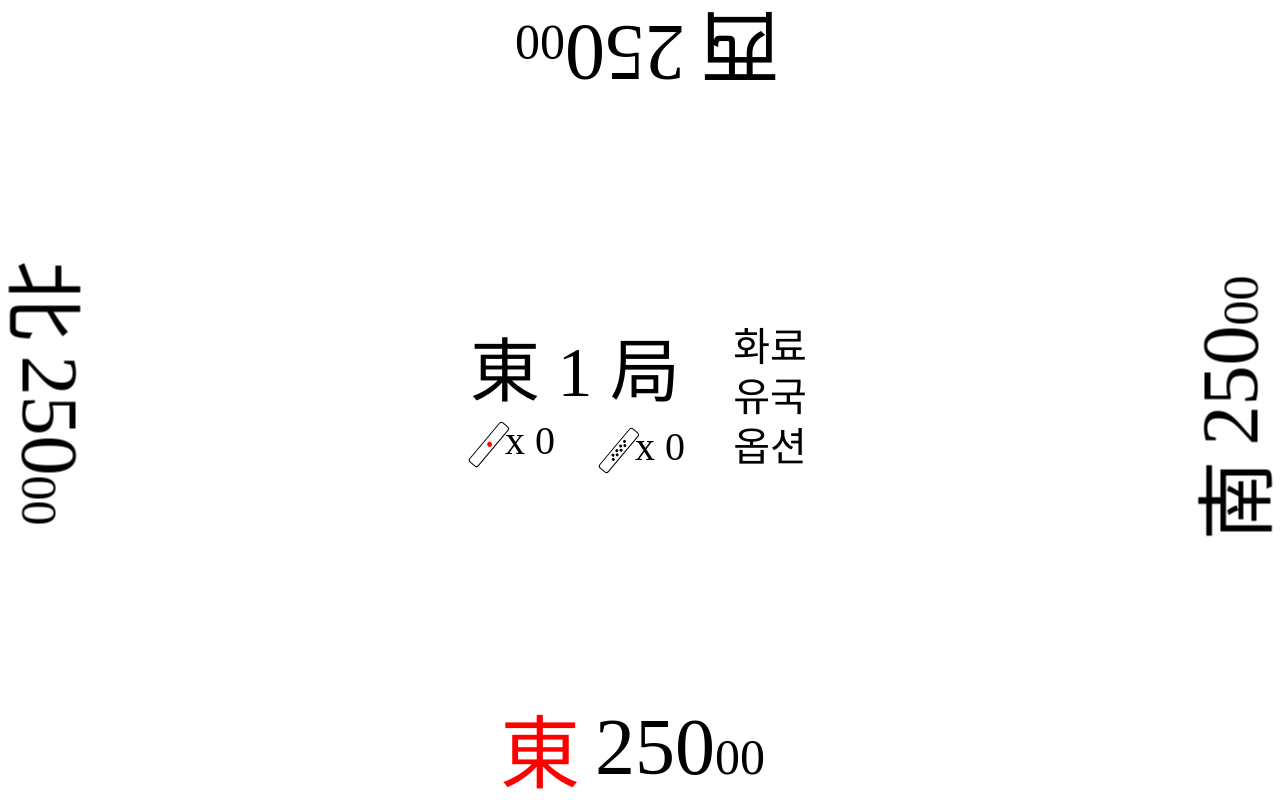
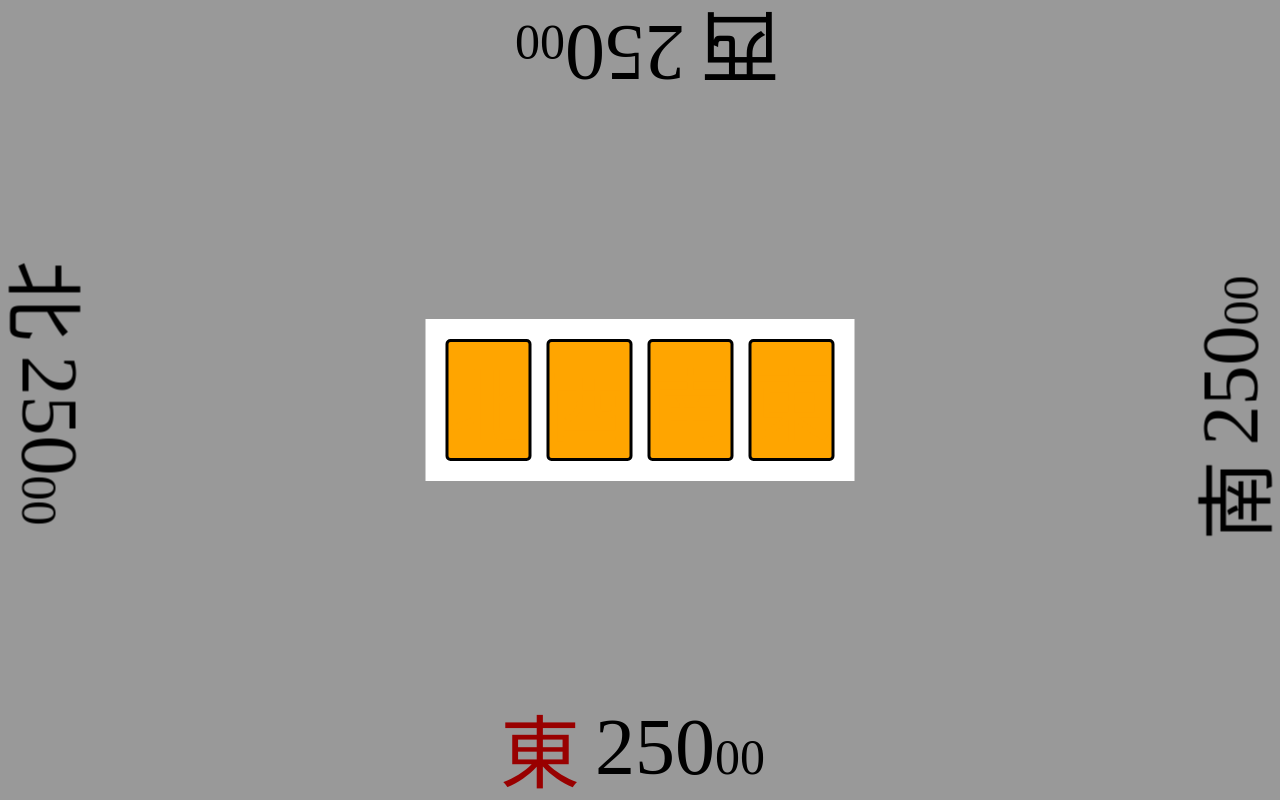
Before and after one commit to he1fire/vue-test, a Vue app: page / in a window 1280 px wide. Built offline with nearby package versions, Linux system fonts and the light colour scheme.

Commit message:
add randomSeat modal

```diff
--- a/src/App.vue
+++ b/src/App.vue
@@ -36,11 +36,20 @@ export default {
       roundStatus: "", // 라운드 형태 - 론 쯔모 일반유국 특수유국
       diceValue: [1, 6], // 주사위 값
       isWall: [false, false, false, false], // 주사위 값에 따른 패산방향
+      randomSeats: ["東", "南", "西", "北"], // 랜덤 타일값
       optMinusRiichi: false, // 음수리치 옵션
       optRoundMangan: false, // 절상만관 옵션
       modal: false, // 모달창 활성화
       modalType: "", // 모달창 종류
     };
+  },
+  mounted() {
+    // 자리 선택 창
+    for (let i=3;i>0;i--){
+      let j=Math.floor(Math.random()*(i+1));
+      [this.randomSeats[i], this.randomSeats[j]]=[this.randomSeats[j], this.randomSeats[i]];
+    }
+    this.showModal('choose_seat');
   },
   methods: {
     /**전체화면 활성화/비활성화*/
@@ -48,23 +57,23 @@ export default {
       const element=document.documentElement;
       if (!document.fullscreenElement) {
         if (element.requestFullscreen)
-          return element.requestFullscreen()
+          return element.requestFullscreen();
         if (element.webkitRequestFullscreen)
-          return element.webkitRequestFullscreen()
+          return element.webkitRequestFullscreen();
         if (element.mozRequestFullScreen)
-          return element.mozRequestFullScreen()
+          return element.mozRequestFullScreen();
         if (element.msRequestFullscreen)
-          return element.msRequestFullscreen()
+          return element.msRequestFullscreen();
       }
       else {
         if (document.exitFullscreen)
-          return document.exitFullscreen()
+          return document.exitFullscreen();
         if (document.webkitCancelFullscreen)
-          return document.webkitCancelFullscreen()
+          return document.webkitCancelFullscreen();
         if (document.mozCancelFullScreen)
-          return document.mozCancelFullScreen()
+          return document.mozCancelFullScreen();
         if (document.msExitFullscreen)
-          return document.msExitFullscreen()
+          return document.msExitFullscreen();
       }
     },
     /**리치 활성화/비활성화*/
@@ -459,6 +468,7 @@ export default {
     :roundStatus
     :diceValue
     :isWall
+    :randomSeats
     :modalType
     @show-modal="showModal"
     @hide-modal="hideModal"
--- a/src/components/graphics.vue
+++ b/src/components/graphics.vue
@@ -2,7 +2,7 @@
 export default {
   props: {
     kind: String,
-    value: Number,
+    value: [Number, String],
   },
   data(){
     return {
@@ -35,6 +35,7 @@ export default {
   <div class="renchan_circle_mini" style="margin: auto 0px 3px 0px;"></div>
   <div class="renchan_circle_mini" style="margin: 5px 0px auto 0px; visibility: hidden;"></div>
 </div>
+<!-- 주사위 -->
 <div v-else-if="kind==='dice'" class="container_dice">
   <div v-if="value===1" class="dice_circle" style="grid-area: _1; background-color: red;"></div>
   <div v-if="(value-2)%2===1" class="dice_circle" style="grid-area: _1;"></div>
@@ -44,8 +45,9 @@ export default {
   <div v-if="value>=4" class="dice_circle" style="grid-area: _5;"></div>
   <div v-if="value===6" class="dice_circle" style="grid-area: _6;"></div>
   <div v-if="value===6" class="dice_circle" style="grid-area: _7;"></div>
-
 </div>
+<!-- 바람 타일 -->
+<div v-else-if="kind==='tile'" class="tile" >{{ value }}</div>
 </template>
 
 <style scoped>
@@ -112,9 +114,17 @@ export default {
   margin: auto;
 }
 .dice_circle{
-  background-color:black;
-  width:5px;
-  height:5px;
-  border-radius:50%;
+  background-color: black;
+  width: 5px;
+  height: 5px;
+  border-radius: 50%;
+}
+
+/* 타일 */
+.tile{
+  color: orange;
+  background-color: orange;
+  border: 3px solid black;
+  border-radius:5px;
 }
 </style>
--- a/src/components/modal.vue
+++ b/src/components/modal.vue
@@ -19,6 +19,7 @@ export default {
     roundStatus: String,
     diceValue: Array,
     isWall: Array,
+    randomSeats: Array,
     modalType: String,
   },
   emits: ['show-modal', 'hide-modal', 'toggle-check-status', 'check-invalid-status', 'calculate-win', 'calculate-draw', 'save-round', 'roll-dice'],
@@ -98,7 +99,9 @@ export default {
         return {transform: `translate(-50%, -50%) rotate(${360-this.winds.indexOf('東')*90}deg)`};
       else if (status==='dice') // 주사위 방향 보이기
         return {visibility: this.isWall[x]===true ? 'visible' : 'hidden'};
-
+      else if (status==='tile'){
+        return {gridArea: `tile_${x+1}`};
+      }
     },
     /**역만인지 확인하고 숨기기*/
     isYakuman(x){
@@ -332,6 +335,18 @@ export default {
       </div>
     </div>
   </div>
+  <!-- 동남서북 선택창 -->
+  <div v-else-if="modalType==='choose_seat'" class="modal_content" @click.stop>
+    <div class="container_tile">
+      <graphics v-for="(_, i) in randomSeats"
+        :key="i"
+        kind="tile"
+        :style="isChecked(i, 'tile')"
+        :value="randomSeats[i]"
+        @click.stop=""
+      ></graphics>
+    </div>
+  </div>
   <!-- 메시지 팝업창 -->
   <div v-else if class="modal_content" @click.stop>
     <div class="modal_text">{{ modalType }}</div>
@@ -389,8 +404,7 @@ export default {
     ". down_check .";
   text-align: center;
   font-size: 70px;
-  align-items: center;
-  justify-items: center;
+  place-items: center;
 }
 .guide_message{
   grid-area: guide_message;
@@ -419,8 +433,6 @@ export default {
   "bu bu_check";
   text-align: center;
   font-size: 30px;
-  align-items: center;
-  justify-items: center;
 }
 .fan{
   grid-area: fan;
@@ -452,8 +464,7 @@ export default {
   text-align: center;
   line-height: 100px;
   font-size: 30px;
-  align-items: center;
-  justify-items: center;
+  place-items: center;
 }
 .down_score_diff{
   grid-area: down_score_diff;
@@ -519,4 +530,16 @@ export default {
   line-height: 82px;
   color: red;
 }
+
+/* 자리 선택창 */
+.container_tile{
+  display: grid;
+  grid-template-rows: auto;
+  grid-template-columns: repeat(3, 86px 15px) 86px;
+  grid-template-areas:
+    "tile_1 . tile_2 . tile_3 . tile_4";
+  text-align: center;
+  font-size: 80px;
+  margin: 15px;
+}
 </style>
--- a/src/components/panel.vue
+++ b/src/components/panel.vue
@@ -53,7 +53,7 @@ export default {
     유국
   </div>
   <!-- 옵션 버튼 -->
-  <div class="option"><!-- 옵션함수 추가 -->
+  <div class="option">
     옵션
   </div>
 </div>
@@ -79,6 +79,7 @@ export default {
   position: fixed;
   text-align: center;
   font-size: 40px;
+  place-items: center;
 }
 .now{
   grid-area: now;
@@ -96,6 +97,7 @@ export default {
 }
 .option{
   grid-area: option;
+  /* display: flex; */
 }
 .win{
   grid-area: win;
```
Also changed, not shown: 1 other file (tests, documents, lock files or other folders).
